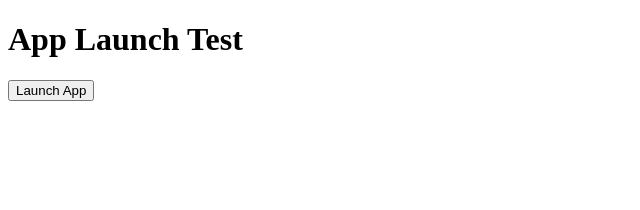
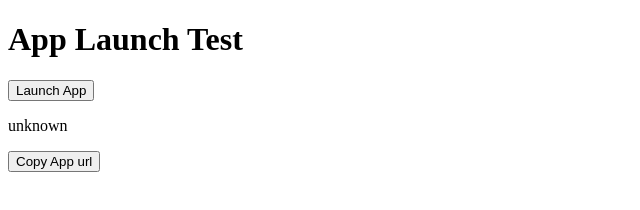
Before and after one commit to fishonfire/fof-app-install, a website: page example/example.html in a window 1280 px wide. Shown: the whole page, without its empty margins (0-640 px from the left). Drawn offline with Linux system fonts and the light colour scheme.

Commit message:
Added: copyUrlToClipboard method to copy url used for deeplinking to clipboard

```diff
--- a/example/example.html
+++ b/example/example.html
@@ -5,10 +5,9 @@
     <meta name="viewport" content="width=device-width, initial-scale=1.0">
     <title>App Launch Example</title>
     <script type="module">
-      import AppInstall from '../src/index.js'
+      import AppInstall from '../dist/index.js'
 
       document.addEventListener('DOMContentLoaded', () => {
-        console.log('loaded')
         const app = new AppInstall()
 
         // Optionally set custom properties if different from defaults
@@ -22,8 +21,16 @@
 
         // Example usage: Trigger app launch
         document.getElementById('launchApp').addEventListener('click', () => {
-            const result = app.launchApp()
-            console.log(result) // Check the console for what happens
+          const result = app.launchApp()
+          console.log(result)
+        })
+
+        // Example usage: Trigger copy url
+        document.getElementById('copyUrl').addEventListener('click', () => {
+          document.getElementById('copy').textContent = 'Copying...'
+          const result = app.copyUrlToClipboard()
+          document.getElementById('copy').textContent = 'Done'
+          console.log(result)
         })
       })
     </script>
@@ -32,5 +39,7 @@
   <h1>App Launch Test</h1>
   <button id="launchApp">Launch App</button>
   <p id="os"></p>
+  <button id="copyUrl">Copy App url</button>
+  <p id="copy"></p>
 </body>
 </html>
--- a/src/index.ts
+++ b/src/index.ts
@@ -3,6 +3,7 @@ class AppInstall {
   appID: string
   packageName: string
   operatingSystem: string
+  queryParams: String[]
 
   constructor(scheme = 'yourapp://', appID = '1234567890', packageName = 'com.example.yourapp') {
     this.scheme = scheme
@@ -10,6 +11,7 @@ class AppInstall {
     this.packageName = packageName
     this.operatingSystem = 'unknown'
     this.operatingSystem = this.getOperatingSystem()
+    this.queryParams = []
   }
 
   setAppID(appID: string) {
@@ -22,6 +24,10 @@ class AppInstall {
 
   setPackageName(packageName: string) {
     this.packageName = packageName
+  }
+
+  setQueryParams(queryParams: String[]) {
+    this.queryParams = queryParams
   }
 
   getOperatingSystem() {
@@ -52,13 +58,48 @@ class AppInstall {
     }
   }
 
+
   launchAppAndroid() {
-    window.location.href = `intent://${this.scheme}/#Intent;scheme=${this.scheme};package=${this.packageName};end`
-    return "android"
+    window.location.href = `intent://open${this.formatQueryParams()}#Intent;scheme=${this.scheme};package=${this.packageName};end`
+    return "android";
+  }
+
+  copyUrlToClipboard() {
+    const os = this.getOperatingSystem()
+    let url
+    if (os === "Android") {
+      const queryParamsString = this.formatQueryParams()
+      url = `intent://open${queryParamsString}#Intent;scheme=${this.scheme};package=${this.packageName};end`
+    } else if (os === "iOS") {
+      url = `${this.scheme}${this.formatQueryParams()}`
+    } else {
+      url = 'URL not available for this OS'
+    }
+
+    var dummy = document.createElement("textarea");
+    document.body.appendChild(dummy);
+    dummy.value = url;
+
+    if (os === 'iOS') {
+      dummy.contentEditable = 'true';
+      dummy.readOnly = true;
+      var range = document.createRange();
+      range.selectNodeContents(dummy);
+      var selection = window.getSelection();
+      selection?.removeAllRanges();
+      selection?.addRange(range);
+      dummy.setSelectionRange(0, 999999);
+    }
+    else {
+      dummy.select();
+    }
+
+    document.execCommand("copy");
+    document.body.removeChild(dummy);
   }
 
   launchAppiOS() {
-    window.location.href = this.scheme
+    window.location.href = `${this.scheme}${this.formatQueryParams()}`
 
     setTimeout(() => {
       const appStoreUrl = `https://apps.apple.com/app/id${this.appID}`
@@ -68,6 +109,22 @@ class AppInstall {
 
     return "iOS"
   }
+
+  formatQueryParams() {
+    if (this.queryParams.length === 0) {
+      return ""
+    }
+
+    let formattedQueryParams = "?"
+    for (let i = 0; i < this.queryParams.length; i++) {
+      formattedQueryParams += this.queryParams[i]
+      if (i < this.queryParams.length - 1) {
+        formattedQueryParams += "&"
+      }
+    }
+
+    return formattedQueryParams
+  }
 }
 
 export default AppInstall
```
Also changed, not shown: dist/index.js.
